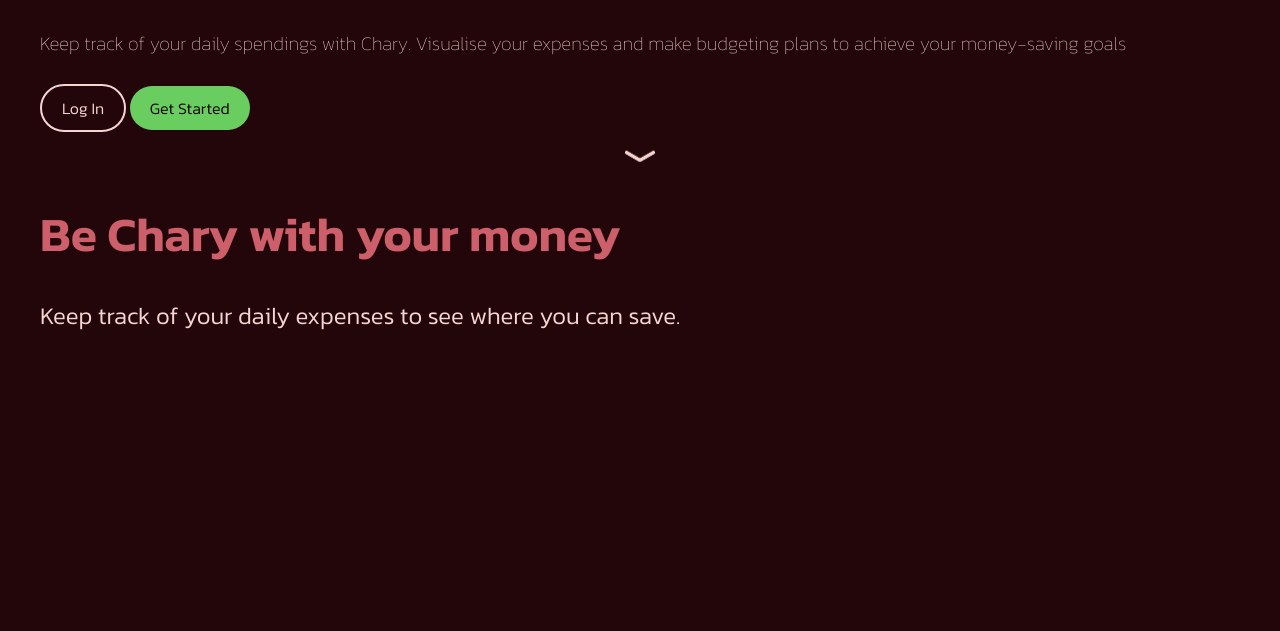
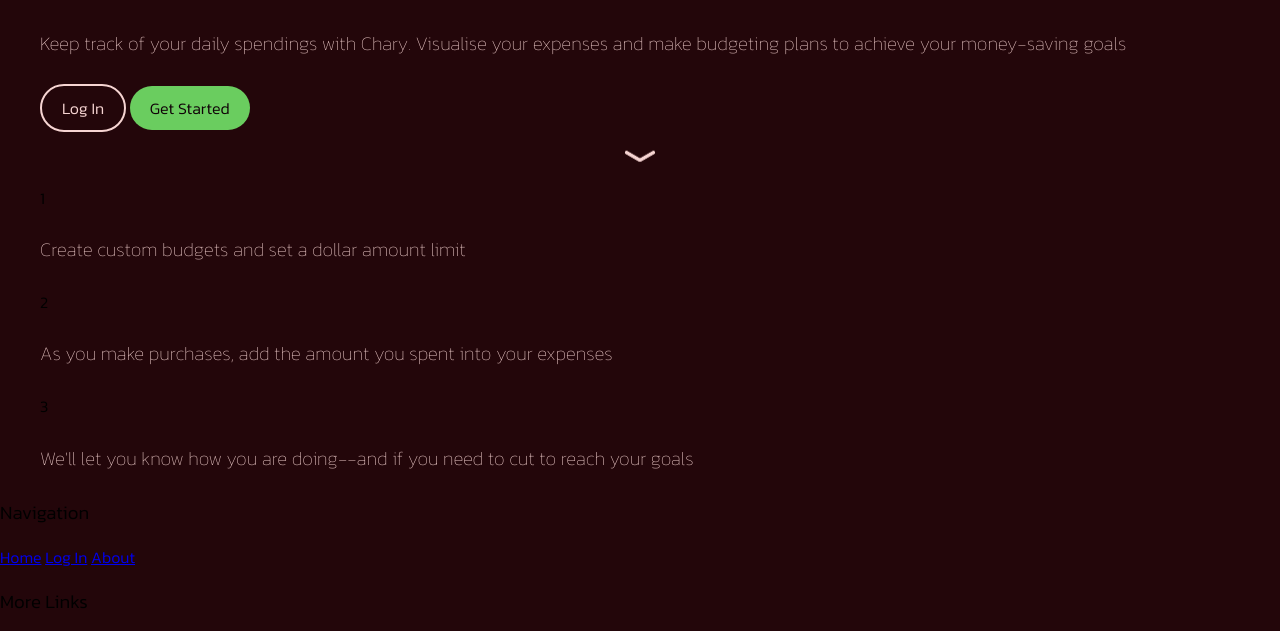
Before and after one commit to aivey65/Chary, a Flask app: page / in a window 1280 px wide. Shown: the part 161-792 px from the top of the page. Before the commit the page ends 491 px from the top, so only its background shows below. Run offline with Flask 2, Linux system fonts and the light colour scheme.

Commit message:
Added information section

```diff
--- a/static/css/landing/landing-mobile.css
+++ b/static/css/landing/landing-mobile.css
@@ -1,7 +1,13 @@
+h1 {
+    margin: 0rem;
+}
+
 .non-header {
     padding-left: 15px;
     padding-right: 15px;
 }
+
+/* Landing hero styles */
 
 #landing-hero {
     padding-top: 70px;
@@ -23,10 +29,6 @@
     grid-row: 4/5;
 }
 
-#landing-info {
-    background-color: var(--Dark);
-}
-
 #hero-login {
     margin-right: 15px;
 }
@@ -44,6 +46,27 @@
     cursor: pointer;
 }
 
-h1 {
-    margin: 0rem;
+/* Information section styles */
+
+#landing-info {
+    background-color: var(--Dark);
+    padding-top: 20px;
 }
+
+.number {
+    background-color: var(--MainD);
+    color:var(--Light);
+    font-size: 3rem;
+    padding: 10px;
+    margin-right: 20px;
+    border-radius: 50%;
+    text-align: center;
+    align-items: center;
+    font-family: 'Pacifico', cursive;
+}
+
+.info-box {
+    display: grid;
+    grid-template-columns: 30% auto;
+    align-items: center;
+}
--- a/templates/landing.html
+++ b/templates/landing.html
@@ -51,8 +51,52 @@
         </div>
 
         <div class="content non-header" id="landing-info">
-            <h1>Be Chary with your money</h1>
-            <h2>Keep track of your daily expenses to see where you can save. </h2>
+            <div class="info-box" id="info1">
+                <p class="number">1</p>
+                <h4>Create custom budgets and set a dollar amount limit </h4>
+            </div>
+            <div class="info-box" id="info2">
+                <p class="number">2</p>
+                <h4>As you make purchases, add the amount you spent into your expenses</h4>
+            </div>
+            <div class="info-box" id="info3">
+                <div class="number">3</div>
+                <h4>We'll let you know how you are doing--and if you need to cut to reach your goals</h4>
+            </div>
+        </div>
+
+        <div id="footer">
+            <div id="footer-nav">
+                <h3>Navigation</h3>
+                <a href="/">Home</a>
+                <a href="/login">Log In</a>
+                <a href="/about">About</a>
+            </div>
+            <div>
+                <h3>More Links</h3>
+                <div id='contact-methods'>
+                    <div class='contact-icon'>
+                        <a target="_blank" rel="noopener noreferrer" href='https://github.com/aivey65'>
+                            <img src="../static/images/GitHub-Mark-Light-64px.png">
+                            <p class="link-bold">Github</p>
+                        </a>
+                    </div>
+                    <div class='contact-icon'>
+                        <a target="_blank" rel="noopener noreferrer" href='https://www.linkedin.com/in/ashaiv/'>
+                            <img src="../static/images/LI-In-Bug.png">
+                            <p class="link-bold">LinkedIn</p>
+                        </a>
+                    <div>
+                    <div class='contact-icon'>
+                        <a target="_blank" rel="noopener noreferrer" href='https://www.ashaiv.com'>
+                            <img src="../static/images/LI-In-Bug.png">
+                            <p class="link-bold">LinkedIn</p>
+                        </a>
+                    <div>
+                </div>
+            </div>
+
+
         </div>
     </body>
 </html>
```
Also changed, not shown: static/images/AshaIV-logo-light.svg (added), static/images/AshaIV-logo.svg (added), 1 other file.
